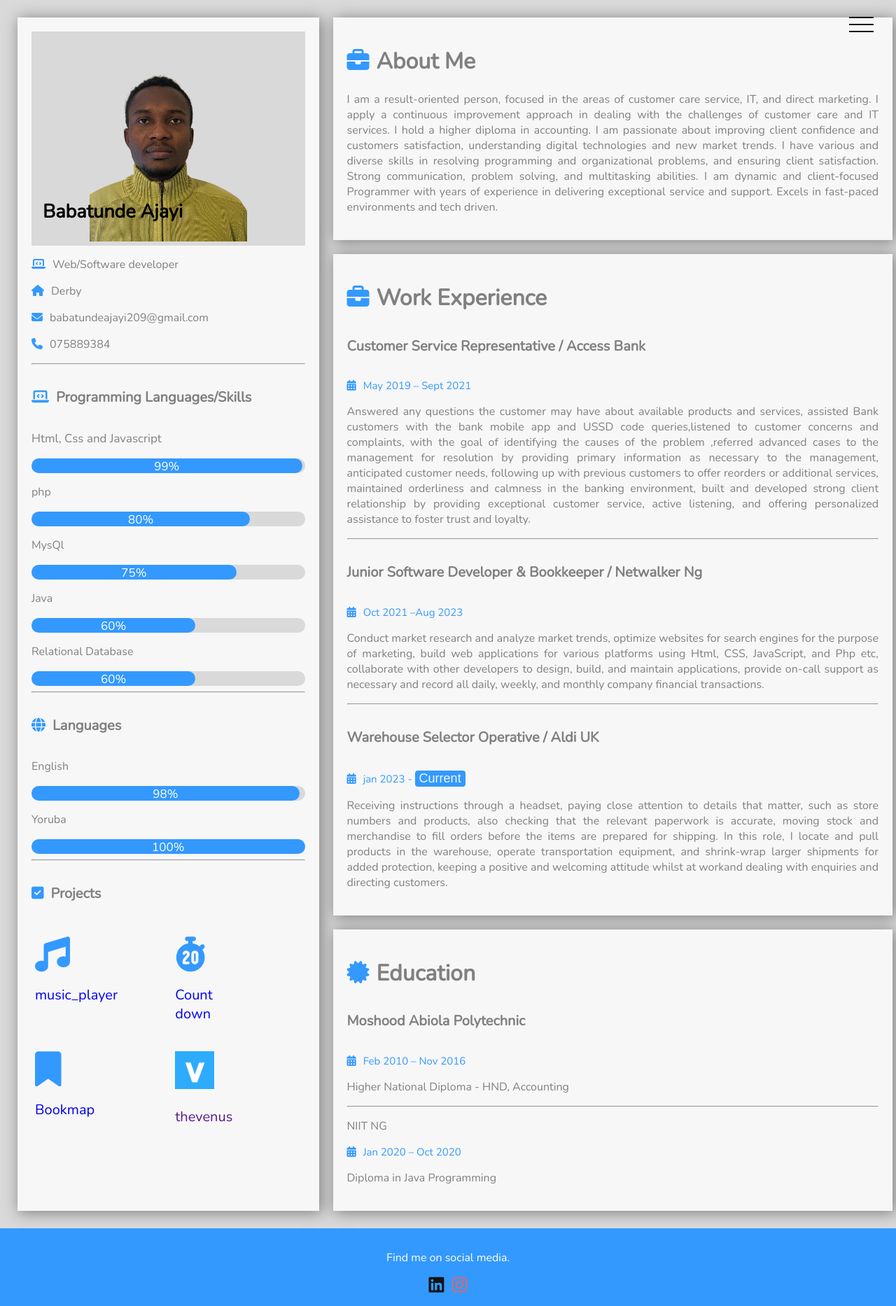
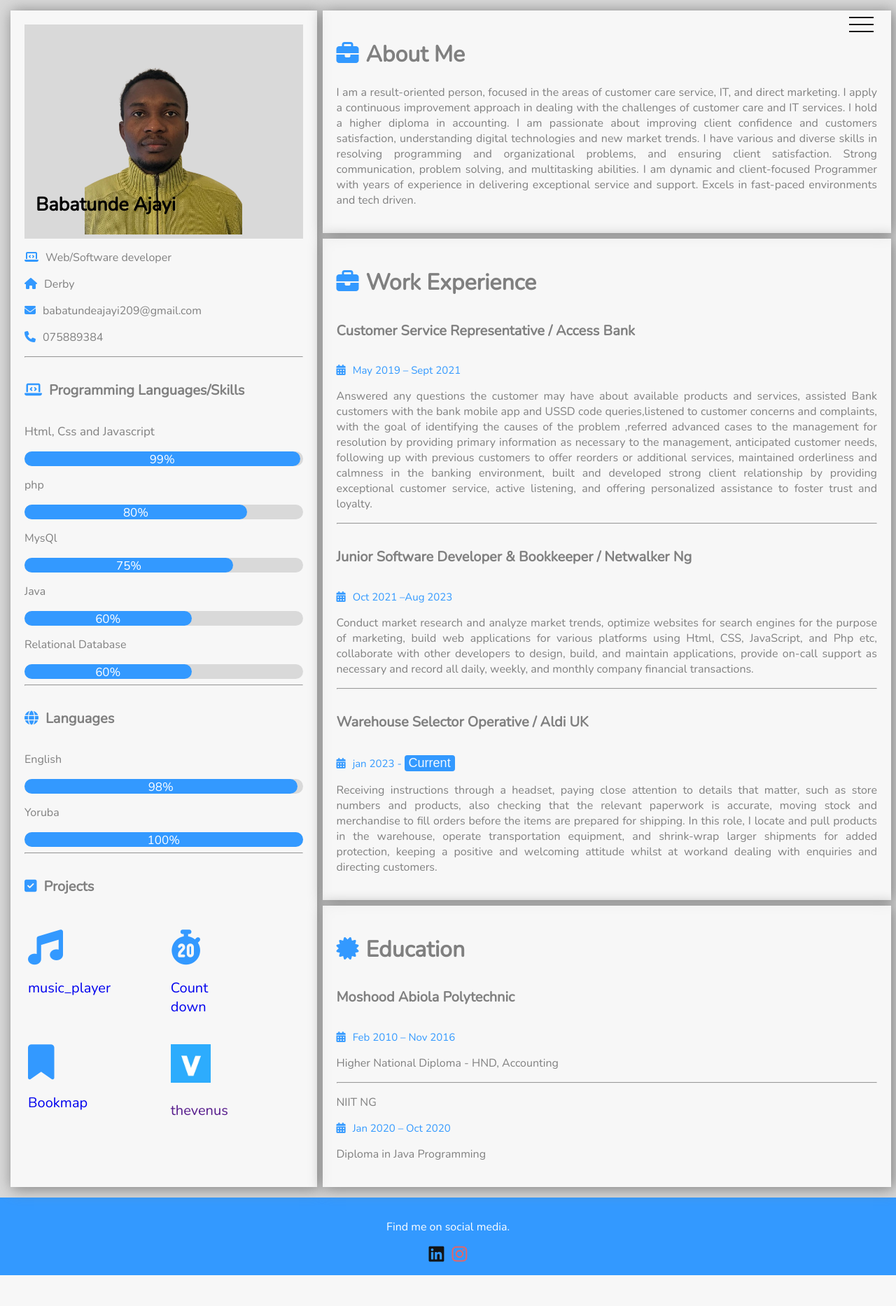
Before and after one commit to scarcet/resume-programme, a PHP site: page / in a window 1280 px wide. Shown: the whole page at 70% size. After the commit the page ends 1822 px from the top, so only its background shows below. Run offline with PHP 8.4, Linux system fonts and the light colour scheme; some libraries are stand-ins or nearby versions.

Commit message:
third commit

```diff
--- a/style.css
+++ b/style.css
@@ -229,8 +229,8 @@ nav li:nth-of-type(5) {
 .grid-container {
   display: grid;
   grid-template-columns: 35% 65%;
-  gap: 20px;
-  padding: 25px;
+  gap: 8px;
+  padding: 15px;
 }
 
 .grid-container > div {
```
